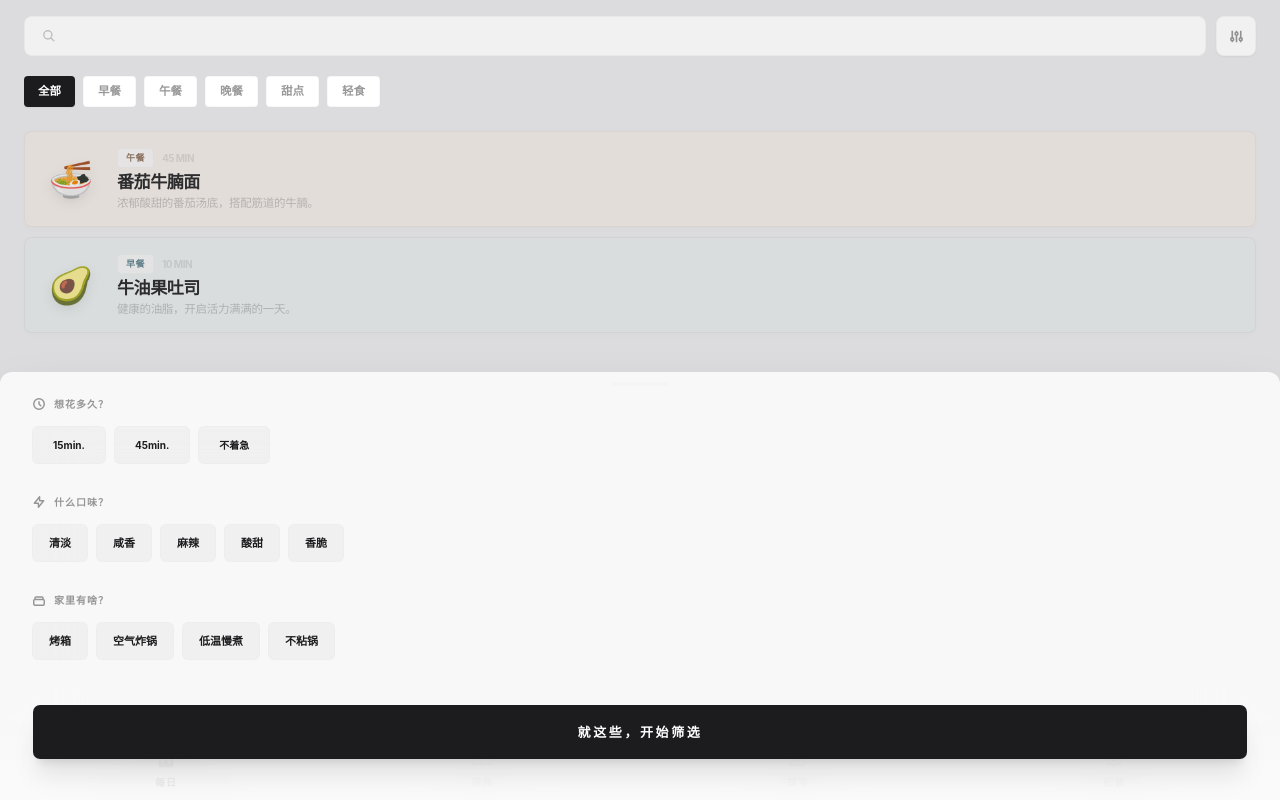
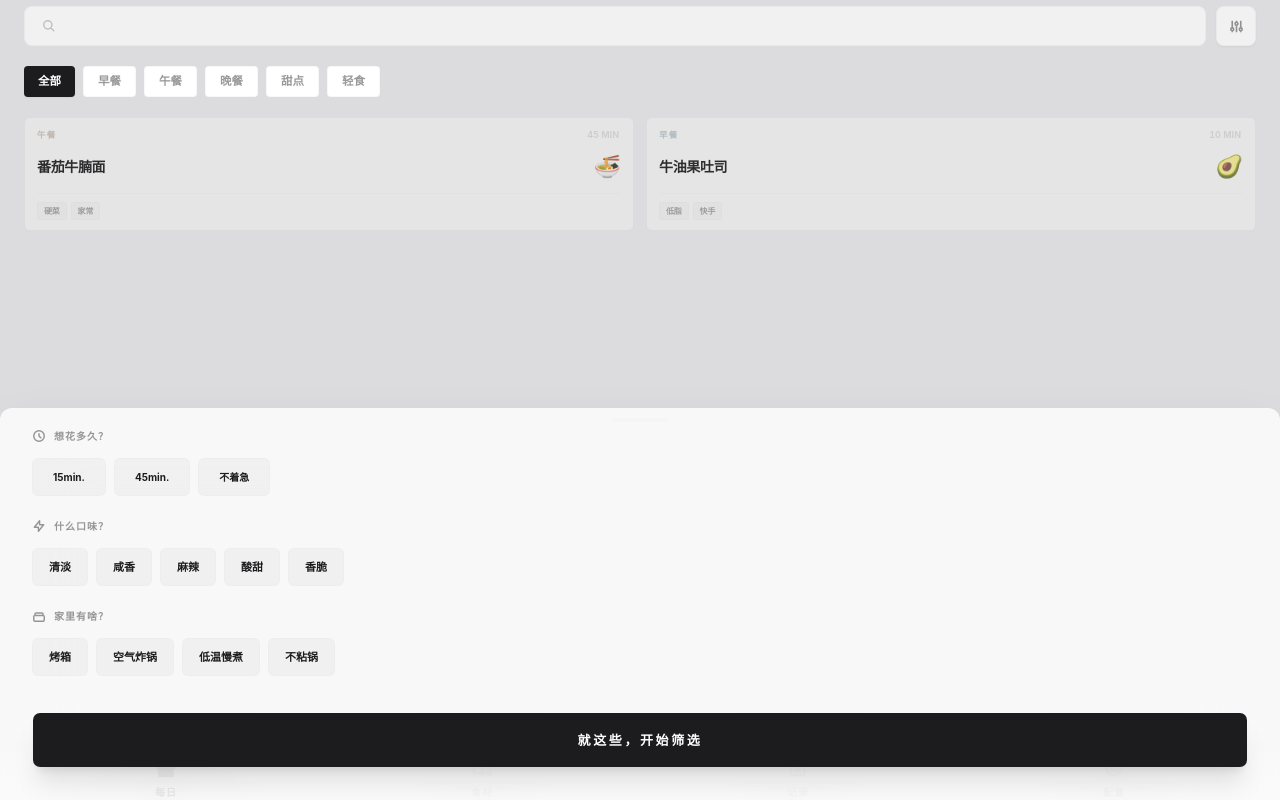
Before and after one commit to whitersa/daily-recipe, a React (Vite) app: page / in a window 1280 px wide. Both pictures are taken after a click on the button 1236 px from the left and 36 px from the top of the page. Built offline with nearby package versions, Linux system fonts and the light colour scheme; no server answers.

Commit message:
feat: implement recipe creation view with dynamic ingredient and step management

```diff
--- a/index.html
+++ b/index.html
@@ -15,28 +15,6 @@
 
     <title>每日食谱</title>
 
-    <!-- Typography: 100% Offline Native Stack -->
-    <style>
-      body {
-        font-family: -apple-system, BlinkMacSystemFont, "SF Pro Text", "SF Pro Display", "PingFang SC", "Hiragino Sans GB", "Microsoft YaHei", "Helvetica Neue", Helvetica, Arial, sans-serif;
-        -webkit-tap-highlight-color: transparent;
-        text-rendering: optimizeLegibility;
-      }
-      /* Prevent overscroll bounce on body but keep it stable for iOS */
-      html, body {
-        width: 100%;
-        height: 100%;
-        margin: 0;
-        padding: 0;
-        overflow: hidden;
-        overscroll-behavior: none;
-      }
-      #root {
-        height: 100%;
-        width: 100%;
-        overflow: hidden;
-      }
-    </style>
   </head>
   <body class="bg-[#F5F5F7] text-[#1C1C1E] antialiased">
     <div id="root"></div>
--- a/src/components/BottomDock.tsx
+++ b/src/components/BottomDock.tsx
@@ -10,26 +10,30 @@ export default function BottomDock({ activeTab }: { activeTab: 'home' | 'assets'
   return (
     <>
       {/* Dynamic Navigation Bar - Native Mobile Style */}
-      <div className="fixed bottom-0 left-0 w-full z-50 bg-white/90 backdrop-blur-xl border-t border-black/[0.04] shadow-[0_-8px_20px_rgba(0,0,0,0.02)] pt-2.5 pb-[calc(0.65rem+env(safe-area-inset-bottom,0px))]">
+      <div className="fixed bottom-0 left-0 w-full z-50 bg-white/90 backdrop-blur-xl border-t border-black/[0.04] shadow-[0_-8px_20px_rgba(0,0,0,0.02)] pt-1.5 pb-[env(safe-area-inset-bottom,0px)]">
         <nav className="flex items-center justify-around px-2">
 
           <Link to="/" className={`flex flex-col items-center gap-1.5 transition-all duration-300 outline-none ${getTabClass('home')}`}>
-             <svg className="w-[22px] h-[22px]" fill={activeTab === 'home' ? "currentColor" : "none"} stroke="currentColor" viewBox="0 0 24 24" strokeWidth="2.2"><path d="M3 12l2-2m0 0l7-7 7 7M5 10v10a1 1 0 001 1h3m10-11l2 2m-2-2v10a1 1 0 01-1 1h-3m-6 0a1 1 0 001-1v-4a1 1 0 011-1h2a1 1 0 011 1v4a1 1 0 001 1m-6 0h6" strokeLinecap="round" strokeLinejoin="round"/></svg>
+             <svg className="w-[22px] h-[22px]" fill={activeTab === 'home' ? "currentColor" : "none"} stroke="currentColor" viewBox="0 0 24 24" strokeWidth="2.2">
+                <path d="M6 13.8a4.5 4.5 0 1 1 2.6-8.3 5 5 0 0 1 6.8 0 4.5 4.5 0 1 1 2.6 8.3c1 .5 1.5 1.2 1.5 2.2V19a2 2 0 0 1-2 2H6.5a2 2 0 0 1-2-2v-3c0-1 .5-1.7 1.5-2.2z" strokeLinecap="round" strokeLinejoin="round"/>
+             </svg>
              <span className="text-[10px] tracking-widest uppercase font-bold">每日</span>
           </Link>
 
           <Link to="/assets" className={`flex flex-col items-center gap-1.5 transition-all duration-300 outline-none ${getTabClass('assets')}`}>
              <svg className="w-[22px] h-[22px]" fill={activeTab === 'assets' ? "currentColor" : "none"} stroke="currentColor" viewBox="0 0 24 24" strokeWidth="2.2"><path d="M12 6.253v13m0-13C10.832 5.477 9.246 5 7.5 5S4.168 5.477 3 6.253v13C4.168 18.477 5.754 18 7.5 18s3.332.477 4.5 1.253m0-13C13.168 5.477 14.754 5 16.5 5c1.747 0 3.332.477 4.5 1.253v13C19.832 18.477 18.247 18 16.5 18c-1.746 0-3.332.477-4.5 1.253" strokeLinecap="round" strokeLinejoin="round"/></svg>
-             <span className="text-[10px] tracking-widest uppercase font-bold">词典</span>
+             <span className="text-[10px] tracking-widest uppercase font-bold">食材</span>
           </Link>
 
           <Link to="/recipe/new" className={`flex flex-col items-center gap-1.5 transition-all duration-300 outline-none ${getTabClass('compose')}`}>
              <svg className="w-[22px] h-[22px]" fill={activeTab === 'compose' ? "currentColor" : "none"} stroke="currentColor" viewBox="0 0 24 24" strokeWidth="2.2"><path d="M11 5H6a2 2 0 00-2 2v11a2 2 0 002 2h11a2 2 0 002-2v-5m-1.414-9.414a2 2 0 112.828 2.828L11.828 15H9v-2.828l8.586-8.586z" strokeLinecap="round" strokeLinejoin="round"/></svg>
-             <span className="text-[10px] tracking-widest uppercase font-bold">撰写</span>
+             <span className="text-[10px] tracking-widest uppercase font-bold">记录</span>
           </Link>
 
           <Link to="/settings" className={`flex flex-col items-center gap-1.5 transition-all duration-300 outline-none ${getTabClass('settings')}`}>
-             <svg className="w-[22px] h-[22px]" fill={activeTab === 'settings' ? "currentColor" : "none"} stroke="currentColor" viewBox="0 0 24 24" strokeWidth="2.2"><path d="M10.325 4.317c.426-1.756 2.924-1.756 3.35 0a1.724 1.724 0 002.573 1.066c1.543-.94 3.31.826 2.37 2.37a1.724 1.724 0 001.065 2.572c1.756.426 1.756 2.924 0 3.35a1.724 1.724 0 00-1.066 2.573c.94 1.543-.826 3.31-2.37 2.37a1.724 1.724 0 00-2.572 1.065c-.426 1.756-2.924 1.756-3.35 0a1.724 1.724 0 00-2.573-1.066c-1.543.94-3.31-.826-2.37-2.37a1.724 1.724 0 00-1.065-2.572c-1.756-.426-1.756-2.924 0-3.35a1.724 1.724 0 001.066-2.573c-.94-1.543.826-3.31 2.37-2.37.996.608 2.296.07 2.572-1.065z" strokeLinecap="round" strokeLinejoin="round"></path><path d="M15 12a3 3 0 11-6 0 3 3 0 016 0z" strokeLinecap="round" strokeLinejoin="round"></path></svg>
+             <svg className="w-[22px] h-[22px]" fill={activeTab === 'settings' ? "currentColor" : "none"} stroke="currentColor" viewBox="0 0 24 24" strokeWidth="2.2">
+                <path fillRule="evenodd" d="M12 15a3 3 0 100-6 3 3 0 000 6z M10.325 4.317c.426-1.756 2.924-1.756 3.35 0a1.724 1.724 0 002.573 1.066c1.543-.94 3.31.826 2.37 2.37a1.724 1.724 0 001.065 2.572c1.756.426 1.756 2.924 0 3.35a1.724 1.724 0 00-1.066 2.573c.94 1.543-.826 3.31-2.37 2.37a1.724 1.724 0 00-2.572 1.065c-.426 1.756-2.924 1.756-3.35 0a1.724 1.724 0 00-2.573-1.066c-1.543.94-3.31-.826-2.37-2.37a1.724 1.724 0 00-1.065-2.572c-1.756-.426-1.756-2.924 0-3.35a1.724 1.724 0 001.066-2.573c-.94-1.543.826-3.31 2.37-2.37.996.608 2.296.07 2.572-1.065z" clipRule="evenodd" />
+             </svg>
              <span className="text-[10px] tracking-widest uppercase font-bold">配置</span>
           </Link>
 
--- a/src/components/RecipeCard.tsx
+++ b/src/components/RecipeCard.tsx
@@ -20,52 +20,54 @@ export default function RecipeCard({ recipe }: RecipeCardProps) {
 
   // Refined 'Sage & Stone' Palette Evolution
   const theme = isHot
-    ? {
-        bg: 'bg-[#FCF6F2]',
-        border: 'border-[#F2DFD4]',
-        iconBg: 'bg-white/60',
-        accentColor: 'text-[#9A7D69]',
-        indicatorColor: 'text-[#9A7D69]/20',
-        bgColor: 'bg-[#FDF9F6]'
-      }
-    : {
-        bg: 'bg-[#F2F6F7]',
-        border: 'border-[#DDE7E9]',
-        iconBg: 'bg-white/60',
-        accentColor: 'text-[#6C8E99]',
-        indicatorColor: 'text-[#6C8E99]/20',
-        bgColor: 'bg-[#F5F9FA]'
-      };
+    ? { accentColor: 'text-[#9A7D69]', indicatorColor: 'bg-[#9A7D69]/5' }
+    : { accentColor: 'text-[#6C8E99]', indicatorColor: 'bg-[#6C8E99]/5' };
 
   return (
-    <Link to={`/recipe/${recipe.id}`} className="block">
+    <Link to={`/recipe/${recipe.id}`} className="block h-full">
       <motion.div
-        whileHover={{ scale: 1.012 }}
-        whileTap={{ scale: 0.985 }}
-        className={`flex items-center gap-3.5 py-2.5 px-3.5 ${theme.bg} border border-black/[0.04] rounded-[8px] shadow-[0_2px_8px_rgba(0,0,0,0.015)] transition-all duration-300 relative overflow-hidden group`}
+        whileHover={{ scale: 1.02 }}
+        whileTap={{ scale: 0.98 }}
+        className="flex flex-col h-full px-3 py-2.5 bg-white border border-black/[0.04] rounded-[6px] shadow-[0_1px_6px_rgba(0,0,0,0.01)] transition-all duration-300 relative overflow-hidden group"
       >
-        {/* Floating Emoji - No Background Box */}
-        <div className="flex-none w-16 h-12 flex items-center justify-center text-[36px] drop-shadow-[0_4px_6px_rgba(0,0,0,0.08)] transform group-hover:scale-110 transition-transform">
-          {recipe.emoji || (isHot ? '🔥' : '❄️')}
+        {/* Main Header / Top Section */}
+        <div className="flex flex-col gap-2 flex-1 min-w-0">
+           {/* Top Meta info: Category (Left) - Time (Right) */}
+           <div className="flex justify-between items-center w-full">
+             <span className={`text-[8.5px] font-black uppercase tracking-[0.15em] ${theme.accentColor} opacity-40`}>
+               {recipe.category}
+             </span>
+             <span className="text-[9px] font-bold text-black/10 tabular-nums uppercase pr-0.5">{recipe.time}</span>
+           </div>
+
+           <div className="flex justify-between items-center gap-3">
+             <h3 className="text-[14px] leading-[1.25] font-bold text-[#1C1C1E]/90 line-clamp-2 tracking-tight">
+               {recipe.title}
+             </h3>
+             <div className="text-[22px] flex-none opacity-90 group-hover:scale-110 transition-transform duration-500">
+               {recipe.emoji || (isHot ? '🔥' : '❄️')}
+             </div>
+           </div>
         </div>
 
-        {/* Informative Core */}
-        <div className="flex-1 min-w-0 pr-1 py-1">
-          <div className="flex items-center gap-2 mb-1 pt-0.5">
-            <span className={`px-2 py-0.5 rounded-[4px] text-[9px] font-bold uppercase tracking-wider ${theme.accentColor} bg-white/80 border border-black/[0.03]`}>
-              {recipe.category}
-            </span>
-            <span className="text-[10px] font-bold text-black/10 uppercase tracking-tighter">{recipe.time}</span>
-          </div>
+        {/* Bottom Section: Flavor Tags (Replacing Description) */}
+        <div className="mt-2.5 pt-2 border-t border-black/[0.02] flex flex-wrap gap-1">
+          {recipe.tags && recipe.tags.length > 0 ? (
+            recipe.tags.map((tag) => (
+              <span
+                key={tag}
+                className={`px-1.5 py-0.5 rounded-[2px] text-[8px] font-bold tracking-tight bg-black/[0.02] text-black/30 border border-black/[0.01] uppercase`}
+              >
+                {tag}
+              </span>
+            ))
+          ) : (
+            <span className="text-[8px] font-bold text-black/10 uppercase tracking-tighter">无标签记录</span>
+          )}
+        </div>
 
-          <h3 className="text-[17px] font-bold text-[#1C1C1E]/90 line-clamp-1 mb-0.5 tracking-tight leading-tight">
-            {recipe.title}
-          </h3>
-
-          <p className="text-[11.5px] font-medium text-black/20 line-clamp-1 tracking-tight">
-            {recipe.description}
-          </p>
-        </div>
+        {/* Subtle accent indicator at the bottom edge */}
+        <div className={`absolute bottom-0 left-3 right-3 h-[1.5px] ${theme.accentColor.replace('text-', 'bg-')} opacity-[0.08]`} />
       </motion.div>
     </Link>
   );
--- a/src/components/SearchHeader.tsx
+++ b/src/components/SearchHeader.tsx
@@ -41,8 +41,8 @@ export default function SearchHeader() {
             </button>
           </DrawerTrigger>
           <DrawerContent className="bg-white/80 backdrop-blur-2xl rounded-t-[32px] border-none shadow-2xl">
-            <div className="px-8 space-y-7 overflow-y-auto no-scrollbar pb-10">
-              <div className="grid gap-7 pt-2">
+            <div className="px-8 space-y-5 overflow-y-auto no-scrollbar pb-8">
+              <div className="grid gap-5 pt-1">
                 {/* Time Selection */}
                 <div className="space-y-3">
                   <div className="flex items-center gap-2 text-black/40">
--- a/src/views/EditRecipe.tsx
+++ b/src/views/EditRecipe.tsx
@@ -81,7 +81,7 @@ export default function EditRecipe({ recipes, onRefresh }: { recipes: Recipe[],
       animate={{ opacity: 1 }}
       className="flex flex-col h-[100dvh] overflow-hidden bg-[#F5F5F7]"
     >
-      <header className="px-5 pt-[calc(0.5rem+env(safe-area-inset-top))] pb-3 flex items-center justify-between z-20 flex-none bg-white/40 backdrop-blur-md border-b border-black/[0.03]">
+      <header className="px-5 pt-[env(safe-area-inset-top,0px)] pb-1.5 flex items-center justify-between z-20 flex-none bg-white/40 backdrop-blur-md border-b border-black/[0.03]">
         <Link to={`/recipe/${id}`} className="p-1 text-black/40 hover:text-black transition-colors">
           <svg className="w-6 h-6" fill="none" stroke="currentColor" viewBox="0 0 24 24" strokeWidth="2.5"><path d="M15 19l-7-7 7-7" strokeLinecap="round" strokeLinejoin="round"/></svg>
         </Link>
--- a/src/views/Home.tsx
+++ b/src/views/Home.tsx
@@ -19,8 +19,8 @@ export default function Home({ recipes }: { recipes: Recipe[] }) {
       className="flex flex-col h-[100dvh] overflow-hidden bg-[#F5F5F7] relative"
     >
       {/* Absolute Header Area floating shapeless - elevated z-index for modals */}
-      <header className="px-6 pt-[calc(0.5rem+env(safe-area-inset-top))] pb-0 flex flex-col z-[60] flex-none relative">
-        <div className="pt-2">
+      <header className="px-6 pt-[env(safe-area-inset-top,0px)] pb-0 flex flex-col z-[60] flex-none relative">
+        <div className="pt-1.5">
           <SearchHeader />
         </div>
 
@@ -45,8 +45,8 @@ export default function Home({ recipes }: { recipes: Recipe[] }) {
         </nav>
       </header>
 
-      <section className="flex-1 overflow-y-auto no-scrollbar px-6 pt-1 pb-[100px] relative z-10">
-        <div className="grid grid-cols-1 gap-2.5">
+      <section className="flex-1 overflow-y-auto no-scrollbar px-6 pt-0 pb-[80px] relative z-10">
+        <div className="grid grid-cols-2 gap-3">
           {filteredRecipes.length > 0 ? (
             filteredRecipes.map((recipe: Recipe, index: number) => (
               <div key={recipe.id} className="animate-fade-in" style={{ animationDelay: `${index * 0.04}s` }}>
--- a/src/views/NewRecipe.tsx
+++ b/src/views/NewRecipe.tsx
@@ -74,7 +74,7 @@ export default function NewRecipe({ onRefresh }: { onRefresh: () => void }) {
       animate={{ opacity: 1 }}
       className="flex flex-col h-[100dvh] overflow-hidden bg-[#F5F5F7]"
     >
-      <header className="px-5 pt-[calc(0.5rem+env(safe-area-inset-top))] pb-3 flex items-center justify-end z-20 flex-none bg-white/40 backdrop-blur-md border-b border-black/[0.03]">
+      <header className="px-5 pt-[env(safe-area-inset-top,0px)] pb-1.5 flex items-center justify-between z-20 flex-none bg-white/40 backdrop-blur-md border-b border-black/[0.03]">
         <button
           onClick={handleSave}
           disabled={loading || !title}
--- a/src/views/RecipeDetail.tsx
+++ b/src/views/RecipeDetail.tsx
@@ -63,7 +63,7 @@ export default function RecipeDetail({ recipes }: { recipes: Recipe[] }) {
         <div className={`absolute -top-32 -left-20 w-[450px] h-[450px] rounded-[6px] ${color.bloom} blur-[100px] opacity-70`}></div>
       </div>
 
-      <div className="absolute top-0 left-0 w-full flex justify-between z-30 px-6 pt-[calc(1.5rem+env(safe-area-inset-top,0px))]">
+      <div className="absolute top-0 left-0 w-full flex justify-between z-30 px-6 pt-[env(safe-area-inset-top,0.5rem)]">
          <Link to="/" className="p-3 bg-white/40 backdrop-blur-2xl border border-white/60 shadow-sm rounded-[6px] text-[#1C1C1E] opacity-70 hover:opacity-100 transition-opacity">
            <svg className="w-5 h-5" fill="none" stroke="currentColor" viewBox="0 0 24 24" strokeWidth="3"><path d="M15 19l-7-7 7-7" strokeLinecap="round" strokeLinejoin="round"/></svg>
          </Link>
```
